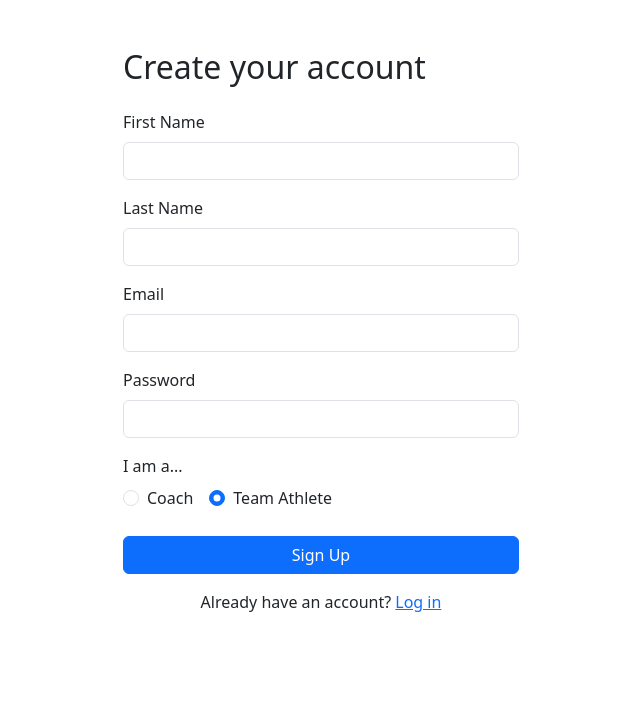
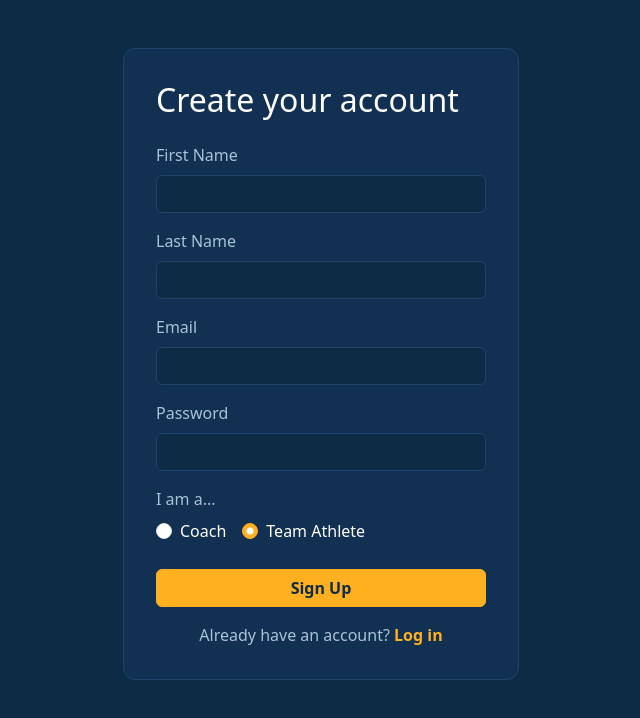
Before and after one commit to SamBatlemento/calendar, a React (Vite) app in the folder web/: page /signup in a window 1280 px wide. Shown: the top 718 px of the page, without its empty margins (319-959 px from the left). Built offline with nearby package versions, Linux system fonts and the light colour scheme; no server answers.

Commit message:
Colorm Palette Sample

```diff
--- a/web/src/main.jsx
+++ b/web/src/main.jsx
@@ -1,6 +1,7 @@
 import { StrictMode } from 'react';
 import { createRoot } from 'react-dom/client';
 import 'bootstrap/dist/css/bootstrap.min.css';
+import './theme.css';
 import App from './App.jsx';
 
 createRoot(document.getElementById('root')).render(
--- a/web/src/pages/SignupPage.jsx
+++ b/web/src/pages/SignupPage.jsx
@@ -23,47 +23,60 @@ export default function SignupPage() {
     }
   };
 
-  if (status) return <Container className="mt-5"><Alert variant="success">{status}</Alert></Container>;
+  if (status) {
+    return (
+      <main className="theme-page" aria-labelledby="signup-status-heading">
+        <Container className="mt-5" style={{ maxWidth: 420 }}>
+          <h2 id="signup-status-heading" className="visually-hidden">Signup status</h2>
+          <Alert variant="success">{status}</Alert>
+        </Container>
+      </main>
+    );
+  }
 
   return (
-    <Container className="mt-5" style={{ maxWidth: 420 }}>
-      <h2 className="mb-4">Create your account</h2>
+    <main className="theme-page" aria-labelledby="signup-heading">
+      <Container style={{ maxWidth: 420 }}>
+        <div className="theme-card">
+          <h2 id="signup-heading" className="theme-heading mb-4">Create your account</h2>
           {error && <Alert variant="danger">{error}</Alert>}
           <Form onSubmit={handleSubmit}>
-        <Form.Group className="mb-3">
+            <Form.Group className="mb-3" controlId="signup-firstName">
               <Form.Label>First Name</Form.Label>
               <Form.Control name="firstName" value={form.firstName} onChange={handleChange} required />
             </Form.Group>
-        <Form.Group className="mb-3">
+            <Form.Group className="mb-3" controlId="signup-lastName">
               <Form.Label>Last Name</Form.Label>
               <Form.Control name="lastName" value={form.lastName} onChange={handleChange} required />
             </Form.Group>
-        <Form.Group className="mb-3">
+            <Form.Group className="mb-3" controlId="signup-email">
               <Form.Label>Email</Form.Label>
               <Form.Control type="email" name="email" value={form.email} onChange={handleChange} required />
             </Form.Group>
-        <Form.Group className="mb-3">
+            <Form.Group className="mb-3" controlId="signup-password">
               <Form.Label>Password</Form.Label>
               <Form.Control type="password" name="password" value={form.password} onChange={handleChange} required minLength={8} />
             </Form.Group>
             <Form.Group className="mb-4">
-          <Form.Label>I am a...</Form.Label>
-          <div>
+              <Form.Label id="role-group-label">I am a...</Form.Label>
+              <div role="radiogroup" aria-labelledby="role-group-label">
                 <Form.Check
-              inline label="Coach" type="radio" name="role" value="Coach"
+                  inline label="Coach" type="radio" name="role" id="signup-role-coach" value="Coach"
                   checked={form.role === 'Coach'} onChange={handleChange}
                 />
                 <Form.Check
-              inline label="Team Athlete" type="radio" name="role" value="Athlete"
+                  inline label="Team Athlete" type="radio" name="role" id="signup-role-athlete" value="Athlete"
                   checked={form.role === 'Athlete'} onChange={handleChange}
                 />
               </div>
             </Form.Group>
-        <Button type="submit" className="w-100">Sign Up</Button>
+            <Button type="submit" className="w-100 theme-btn-primary">Sign Up</Button>
           </Form>
-      <div className="text-center mt-3">
-        Already have an account? <Link to="/login">Log in</Link>
+          <div className="text-center mt-3 theme-muted">
+            Already have an account? <Link to="/login" className="theme-link">Log in</Link>
+          </div>
         </div>
       </Container>
+    </main>
   );
 }
--- /dev/null
+++ b/web/src/theme.css
@@ -0,0 +1,201 @@
+/* =========================================================
+   Navy & Amber theme — global stylesheet
+   Import this ONCE in web/src/main.jsx, above the Bootstrap import:
+
+     import './theme.css';
+     import 'bootstrap/dist/css/bootstrap.min.css';
+
+   (theme.css first so Bootstrap's own utility classes can still
+   override where needed, but our component classes below win
+   because they're more specific than Bootstrap's base styles.)
+   ========================================================= */
+
+:root {
+  --navy-bg: #0d2b45;
+  --navy-card: #123152;
+  --navy-border: #1e4269;
+  --navy-text: #ffffff;
+  --navy-muted: #a9c2d8;
+  --navy-accent: #ffb020;
+  --navy-accent-text: #0d2b45; /* text color to use ON TOP OF the accent color */
+  --navy-danger: #ff6b6b;
+  --navy-success: #4ade80;
+}
+
+/* ---------- Page-level ---------- */
+
+.theme-page {
+  min-height: 100vh;
+  background-color: var(--navy-bg);
+  padding-top: 3rem;
+  padding-bottom: 3rem;
+}
+
+/* ---------- Card / panel surface ---------- */
+
+.theme-card {
+  background-color: var(--navy-card);
+  border: 1px solid var(--navy-border);
+  border-radius: 12px;
+  padding: 2rem;
+}
+
+/* ---------- Typography ---------- */
+
+.theme-heading {
+  color: var(--navy-text);
+}
+
+.theme-label {
+  color: var(--navy-muted);
+}
+
+.theme-muted {
+  color: var(--navy-muted);
+}
+
+.theme-link {
+  color: var(--navy-accent);
+  font-weight: 600;
+  text-decoration: none;
+}
+
+.theme-link:hover {
+  color: var(--navy-accent);
+  text-decoration: underline;
+}
+
+/* ---------- Form controls (overrides react-bootstrap's Form.Control) ---------- */
+
+.theme-page .form-control,
+.theme-page .form-select {
+  background-color: var(--navy-bg);
+  color: var(--navy-text);
+  border: 1px solid var(--navy-border);
+}
+
+.theme-page .form-control:focus,
+.theme-page .form-select:focus {
+  background-color: var(--navy-bg);
+  color: var(--navy-text);
+  border-color: var(--navy-accent);
+  box-shadow: 0 0 0 0.2rem rgba(255, 176, 32, 0.25);
+}
+
+.theme-page .form-control::placeholder {
+  color: var(--navy-muted);
+  opacity: 0.7;
+}
+
+.theme-page .form-label {
+  color: var(--navy-muted);
+}
+
+.theme-page .form-check-label {
+  color: var(--navy-text);
+}
+
+.theme-page .form-check-input:checked {
+  background-color: var(--navy-accent);
+  border-color: var(--navy-accent);
+}
+
+/* ---------- Buttons ---------- */
+
+.theme-btn-primary {
+  background-color: var(--navy-accent);
+  border-color: var(--navy-accent);
+  color: var(--navy-accent-text);
+  font-weight: 700;
+}
+
+.theme-btn-primary:hover,
+.theme-btn-primary:focus,
+.theme-btn-primary:active {
+  background-color: #ffc04d !important; /* slightly lighter amber on hover */
+  border-color: #ffc04d !important;
+  color: var(--navy-accent-text) !important;
+}
+
+.theme-btn-outline {
+  background-color: transparent;
+  border: 1px solid var(--navy-border);
+  color: var(--navy-text);
+}
+
+.theme-btn-outline:hover,
+.theme-btn-outline:focus {
+  background-color: var(--navy-border) !important;
+  border-color: var(--navy-border) !important;
+  color: var(--navy-text) !important;
+}
+
+.theme-btn-danger {
+  background-color: transparent;
+  border: 1px solid var(--navy-danger);
+  color: var(--navy-danger);
+}
+
+.theme-btn-danger:hover,
+.theme-btn-danger:focus {
+  background-color: var(--navy-danger) !important;
+  border-color: var(--navy-danger) !important;
+  color: var(--navy-bg) !important;
+}
+
+/* ---------- Alerts (overrides react-bootstrap's default Alert colors) ---------- */
+
+.theme-page .alert-danger {
+  background-color: rgba(255, 107, 107, 0.15);
+  border-color: var(--navy-danger);
+  color: #ffb3b3;
+}
+
+.theme-page .alert-success {
+  background-color: rgba(74, 222, 128, 0.15);
+  border-color: var(--navy-success);
+  color: #b6f5c9;
+}
+
+.theme-page .alert-info {
+  background-color: rgba(169, 194, 216, 0.15);
+  border-color: var(--navy-border);
+  color: var(--navy-muted);
+}
+
+/* ---------- List groups (used in dashboards) ---------- */
+
+.theme-page .list-group-item {
+  background-color: var(--navy-card);
+  border-color: var(--navy-border);
+  color: var(--navy-text);
+}
+
+/* ---------- Badges ---------- */
+
+.theme-page .badge.bg-secondary {
+  background-color: var(--navy-border) !important;
+  color: var(--navy-muted);
+}
+
+.theme-page .badge.bg-success {
+  background-color: var(--navy-success) !important;
+  color: var(--navy-bg);
+}
+
+/* ---------- Modals ---------- */
+
+.theme-page .modal-content {
+  background-color: var(--navy-card);
+  border: 1px solid var(--navy-border);
+  color: var(--navy-text);
+}
+
+.theme-page .modal-header,
+.theme-page .modal-footer {
+  border-color: var(--navy-border);
+}
+
+.theme-page .btn-close {
+  filter: invert(1);
+}
```
Lines whose indentation alone changed are shown as unchanged.
